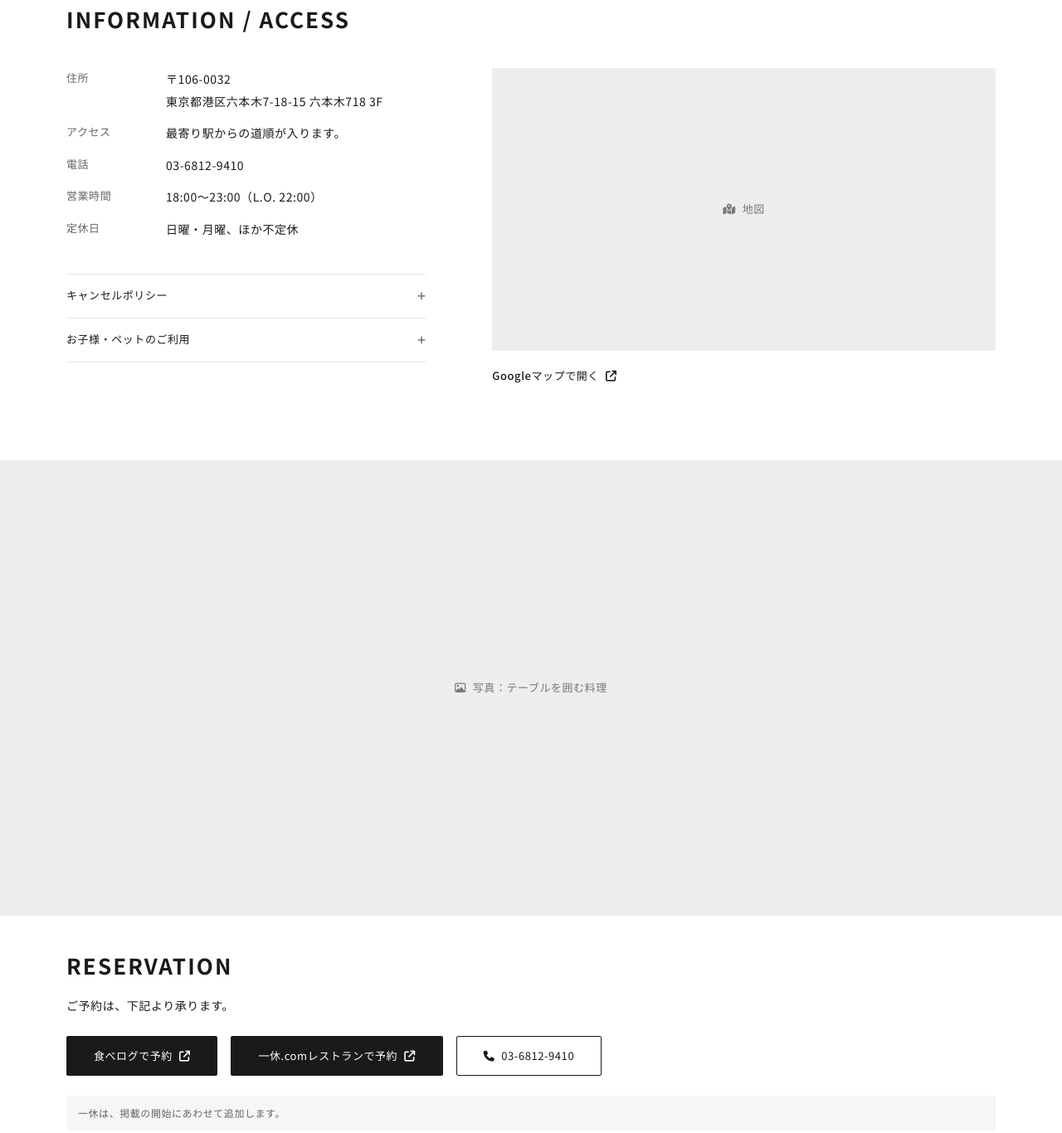
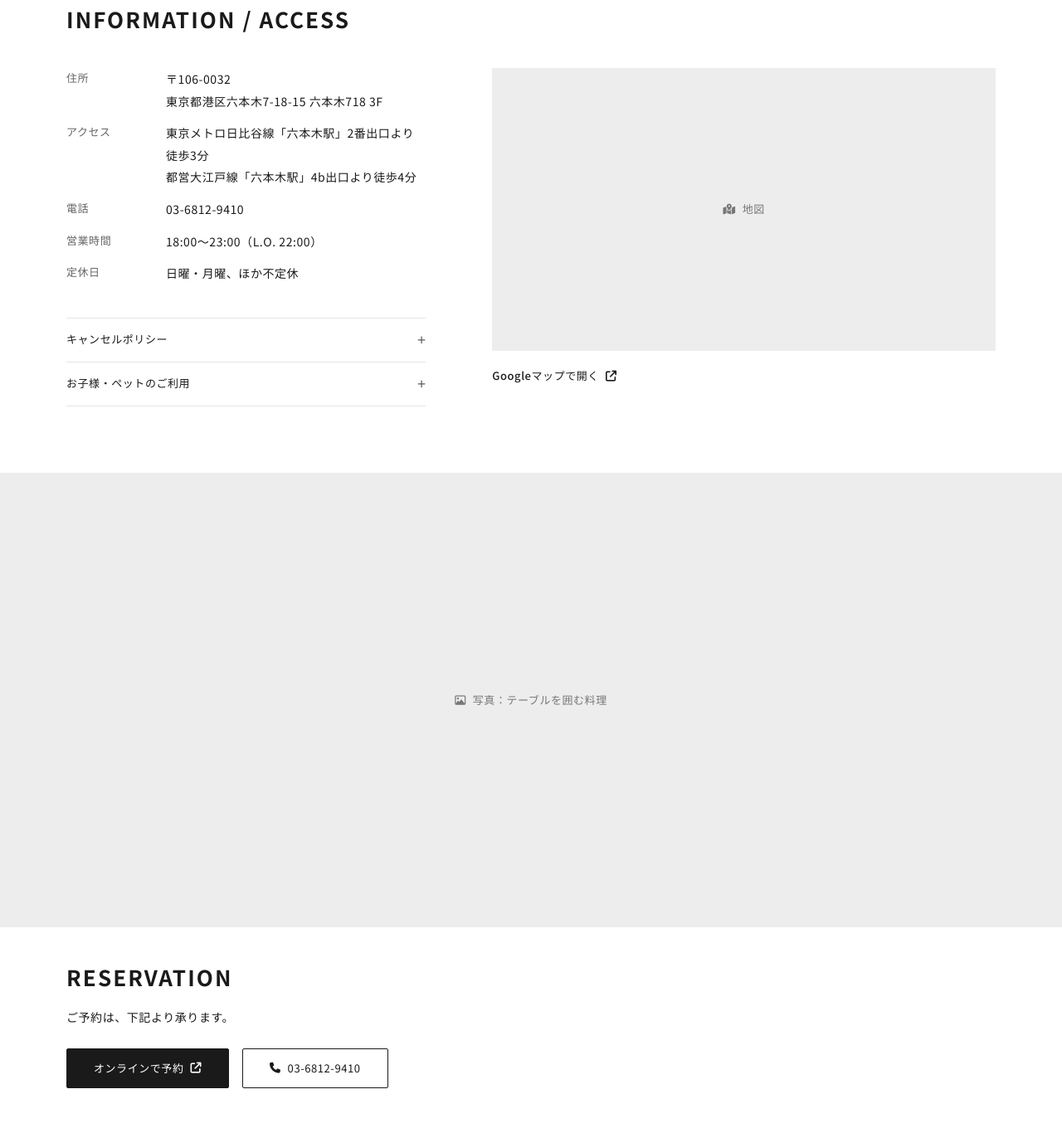
Before and after one commit to geet-inc/otb-dining-wireframe, a plain HTML site: page wireframe-cenador-roppongi.html in a window 1280 px wide. Shown: the part 6319-7685 px from the top of the page at 83% size. Drawn offline with Linux system fonts and the light colour scheme.

Commit message:
店舗アクセスを更新し、予約ボタンを予約専用ページ1つに変更
Co-Authored-By: Claude Opus 5.5 <noreply@anthropic.com>

```diff
--- a/wireframe-cenador-roppongi.html
+++ b/wireframe-cenador-roppongi.html
@@ -437,7 +437,7 @@ input[type=file]{width:100%;min-height:48px;padding:10px 12px;border:1px dashed
         <div>
         <dl class="info">
           <dt>住所</dt><dd>〒106-0032<br>東京都港区六本木7-18-15 六本木718 3F</dd>
-          <dt>アクセス</dt><dd>最寄り駅からの道順が入ります。</dd>
+          <dt>アクセス</dt><dd>東京メトロ日比谷線「六本木駅」2番出口より徒歩3分<br>都営大江戸線「六本木駅」4b出口より徒歩4分</dd>
           <dt>電話</dt><dd><a href="tel:0368129410">03-6812-9410</a></dd>
           <dt>営業時間</dt><dd>18:00〜23:00（L.O. 22:00）</dd>
           <dt>定休日</dt><dd>日曜・月曜、ほか不定休</dd>
@@ -458,11 +458,9 @@ input[type=file]{width:100%;min-height:48px;padding:10px 12px;border:1px dashed
       <h2 class="h2">RESERVATION</h2>
       <p class="mt16">ご予約は、下記より承ります。</p>
       <div class="btns mt24">
-        <a class="btn" href="#">食べログで予約<i class="fa-solid fa-arrow-up-right-from-square" aria-hidden="true"></i></a>
-        <a class="btn" href="#">一休.comレストランで予約<i class="fa-solid fa-arrow-up-right-from-square" aria-hidden="true"></i></a>
+        <a class="btn" href="https://yoyaku.tabelog.com/yoyaku/net_booking_form/index?rcd=13327899" target="_blank" rel="noopener">オンラインで予約<i class="fa-solid fa-arrow-up-right-from-square" aria-hidden="true"></i></a>
         <a class="btn btn-o" href="tel:0368129410"><i class="fa-solid fa-phone" aria-hidden="true"></i>03-6812-9410</a>
       </div>
-      <p class="note">一休は、掲載の開始にあわせて追加します。</p>
     </div>
   </section>
 </main>
```
Also changed, not shown: wireframe-x-azabujuban.html (+2 -3 lines).
